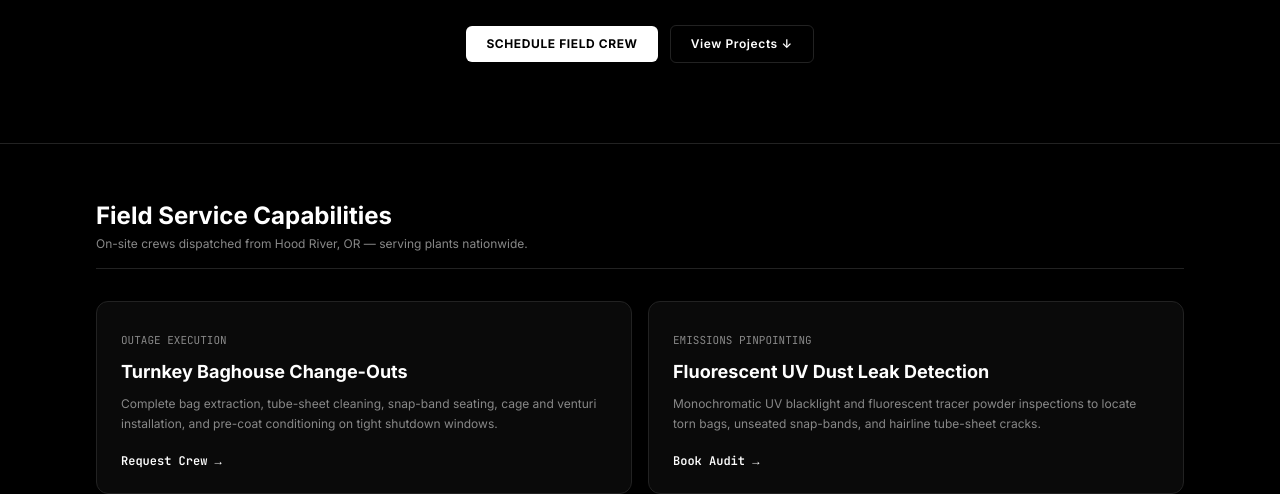
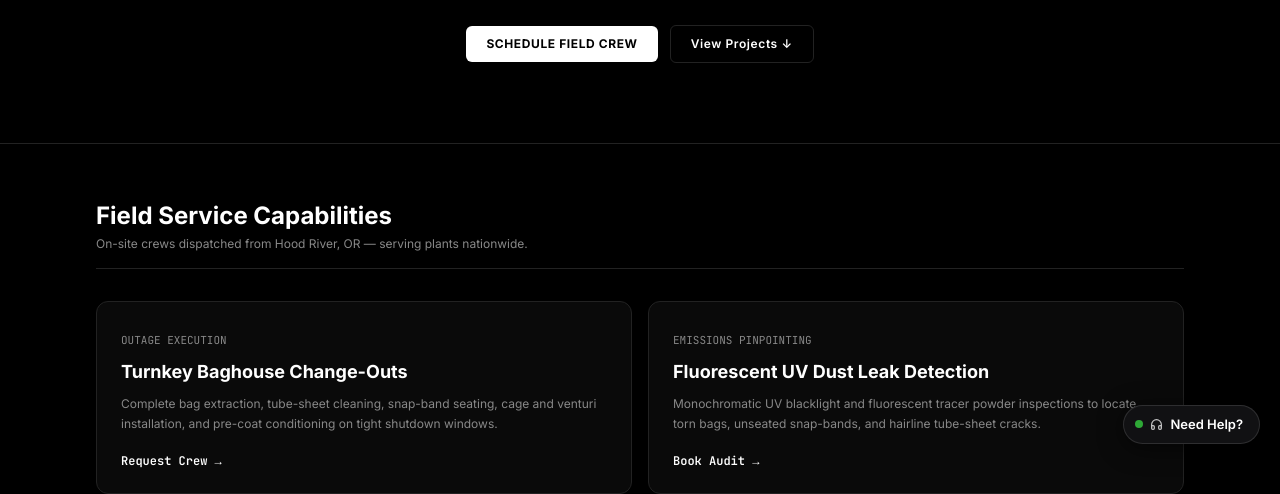
Before and after one commit to weltzienk/mounthoodfiltration-site, a plain HTML site: page field-services.html in a window 1280 px wide. Shown: the part 336-830 px from the top of the page. Drawn offline with nearby package versions, Linux system fonts and the light colour scheme.

Commit message:
Add compact floating quick-contact bubble widget across all pages

```diff
--- /dev/null
+++ b/assets/quick-contact.js
@@ -0,0 +1,194 @@
+/* Mount Hood Filtration — Floating Quick Contact Widget
+   Shared across all pages. Injects its own CSS + HTML, no dependencies. */
+(function () {
+  'use strict';
+
+  /* ── CSS ───────────────────────────────────────────────────────────── */
+  var css = [
+    /* Trigger pill */
+    '#qc-trigger{position:fixed;bottom:1.25rem;right:1.25rem;z-index:49;display:flex;align-items:center;gap:.45rem;padding:.55rem 1rem .55rem .7rem;background:#111113;border:1px solid rgba(255,255,255,.12);border-radius:9999px;cursor:pointer;font-family:inherit;font-size:13px;font-weight:600;color:#fff;box-shadow:0 4px 24px rgba(0,0,0,.55);transition:border-color .2s,box-shadow .2s;user-select:none;}',
+    '#qc-trigger:hover{border-color:rgba(255,255,255,.28);box-shadow:0 6px 32px rgba(0,0,0,.65);}',
+    /* Green pulse dot */
+    '.qcd{width:8px;height:8px;border-radius:50%;background:#2ea836;position:relative;flex-shrink:0;}',
+    '.qcd::after{content:"";position:absolute;inset:-3px;border-radius:50%;background:#2ea836;opacity:.35;animation:qcp 2s ease-in-out infinite;}',
+    '@keyframes qcp{0%,100%{transform:scale(1);opacity:.35}50%{transform:scale(1.65);opacity:0}}',
+    /* Panel */
+    '#qc-panel{position:fixed;bottom:4.5rem;right:1.25rem;z-index:49;width:340px;max-width:calc(100vw - 2rem);background:#111113;border:1px solid rgba(255,255,255,.1);border-radius:.875rem;box-shadow:0 8px 48px rgba(0,0,0,.72);font-family:inherit;overflow:hidden;display:none;}',
+    '#qc-panel.qcopen{display:block;animation:qcsu .18s ease-out;}',
+    '@keyframes qcsu{from{opacity:0;transform:translateY(10px)}to{opacity:1;transform:translateY(0)}}',
+    /* Header */
+    '.qch{display:flex;align-items:flex-start;justify-content:space-between;padding:.875rem 1rem .75rem;border-bottom:1px solid rgba(255,255,255,.07);}',
+    '.qcht{display:flex;align-items:center;gap:.45rem;font-size:13px;font-weight:700;color:#fff;}',
+    '.qcs{font-size:11px;color:#71717a;margin-top:3px;}',
+    '.qcx{background:none;border:none;color:#71717a;font-size:20px;line-height:1;cursor:pointer;padding:0;margin-top:-2px;transition:color .15s;}',
+    '.qcx:hover{color:#fff}',
+    /* Body */
+    '.qcb{padding:.875rem 1rem;display:flex;flex-direction:column;gap:.65rem;}',
+    /* Action buttons */
+    '.qcag{display:grid;grid-template-columns:1fr 1fr;gap:.45rem;}',
+    '.qcab{display:flex;align-items:center;justify-content:center;gap:.35rem;padding:.5rem .6rem;border-radius:.45rem;font-size:12px;font-weight:600;text-decoration:none;border:1px solid rgba(255,255,255,.1);background:rgba(255,255,255,.04);color:#fff;cursor:pointer;transition:background .15s,border-color .15s;white-space:nowrap;width:100%;box-sizing:border-box;}',
+    '.qcab:hover{background:rgba(255,255,255,.09);border-color:rgba(255,255,255,.22);}',
+    /* Email row */
+    '.qcer{display:flex;gap:.35rem;}',
+    '.qcea{flex:1;min-width:0;display:flex;align-items:center;gap:.35rem;padding:.5rem .6rem;border-radius:.45rem;font-size:11.5px;font-weight:600;text-decoration:none;border:1px solid rgba(255,255,255,.1);background:rgba(255,255,255,.04);color:#fff;white-space:nowrap;overflow:hidden;text-overflow:ellipsis;transition:background .15s;}',
+    '.qcea:hover{background:rgba(255,255,255,.09);}',
+    '#qc-copy{flex-shrink:0;padding:.5rem .6rem;border-radius:.45rem;font-size:11px;font-weight:700;border:1px solid rgba(255,255,255,.1);background:rgba(255,255,255,.04);color:#a1a1aa;cursor:pointer;transition:all .15s;white-space:nowrap;}',
+    '#qc-copy:hover{background:rgba(255,255,255,.09);color:#fff;}',
+    '#qc-copy.qccopied{background:rgba(46,168,54,.14);border-color:rgba(46,168,54,.4);color:#2ea836;}',
+    /* Divider */
+    '.qcdiv{height:1px;background:rgba(255,255,255,.07);}',
+    /* Pills */
+    '.qcpl{font-size:10px;font-weight:700;letter-spacing:.1em;color:#52525b;text-transform:uppercase;margin-bottom:.4rem;}',
+    '.qcps{display:flex;gap:.35rem;flex-wrap:wrap;}',
+    '.qcpi{padding:.32rem .65rem;border-radius:9999px;font-size:11px;font-weight:600;border:1px solid rgba(255,255,255,.1);background:rgba(255,255,255,.04);color:#d4d4d8;cursor:pointer;transition:all .15s;}',
+    '.qcpi:hover,.qcpi.qcpa{background:rgba(46,168,54,.12);border-color:rgba(46,168,54,.4);color:#fff;}',
+    /* Inputs */
+    '.qcin,.qcta{width:100%;background:rgba(255,255,255,.04);border:1px solid rgba(255,255,255,.1);border-radius:.45rem;padding:.55rem .7rem;font-size:12px;color:#fff;font-family:inherit;outline:none;transition:border-color .15s;resize:none;box-sizing:border-box;}',
+    '.qcin::placeholder,.qcta::placeholder{color:#52525b;}',
+    '.qcin:focus,.qcta:focus{border-color:rgba(46,168,54,.5);}',
+    '.qcfw{display:flex;flex-direction:column;gap:.45rem;}',
+    /* Submit */
+    '.qcsb{width:100%;padding:.6rem;border-radius:.45rem;background:#2ea836;border:none;color:#fff;font-size:12px;font-weight:700;cursor:pointer;transition:background .15s;letter-spacing:.03em;margin-top:.45rem;}',
+    '.qcsb:hover{background:#259930;}',
+    '.qcsb:disabled{opacity:.55;cursor:not-allowed;}',
+    /* Confirm */
+    '#qc-ok{display:none;padding:.7rem;border-radius:.45rem;background:rgba(46,168,54,.1);border:1px solid rgba(46,168,54,.28);font-size:12px;font-weight:600;color:#2ea836;text-align:center;}'
+  ].join('');
+
+  /* ── HTML ───────────────────────────────────────────────────────────── */
+  var phoneIco = '<svg width="13" height="13" viewBox="0 0 24 24" fill="none" stroke="currentColor" stroke-width="2.2" stroke-linecap="round" stroke-linejoin="round"><path d="M22 16.92v3a2 2 0 01-2.18 2 19.79 19.79 0 01-8.63-3.07A19.5 19.5 0 013.07 9.63a19.79 19.79 0 01-3.07-8.63A2 2 0 012.18 1h3a2 2 0 012 1.72c.13.96.36 1.9.7 2.81a2 2 0 01-.45 2.11L6.91 8.09a16 16 0 006 6l1.46-1.46a2 2 0 012.11-.45c.91.34 1.85.57 2.81.7A2 2 0 0122 15.92z"/></svg>';
+  var emailIco = '<svg width="12" height="12" viewBox="0 0 24 24" fill="none" stroke="currentColor" stroke-width="2.2" stroke-linecap="round" stroke-linejoin="round"><rect x="2" y="4" width="20" height="16" rx="2"/><path d="m22 7-8.97 5.7a1.94 1.94 0 01-2.06 0L2 7"/></svg>';
+  var headsetIco = '<svg width="13" height="13" viewBox="0 0 24 24" fill="none" stroke="currentColor" stroke-width="2.2" stroke-linecap="round" stroke-linejoin="round" style="opacity:.75"><path d="M3 18v-6a9 9 0 0118 0v6"/><path d="M21 19a2 2 0 01-2 2h-1a2 2 0 01-2-2v-3a2 2 0 012-2h3zM3 19a2 2 0 002 2h1a2 2 0 002-2v-3a2 2 0 00-2-2H3z"/></svg>';
+
+  var html = [
+    '<button id="qc-trigger" onclick="qcToggle()" aria-label="Quick Contact">',
+      '<span class="qcd"></span>',
+      headsetIco,
+      '<span>Need Help?</span>',
+    '</button>',
+
+    '<div id="qc-panel" role="dialog" aria-modal="true" aria-label="Quick Contact">',
+      '<div class="qch">',
+        '<div>',
+          '<div class="qcht"><span class="qcd"></span>Talk to a Filtration Specialist</div>',
+          '<div class="qcs">Skip the wizard\u2014reach our team directly.</div>',
+        '</div>',
+        '<button class="qcx" onclick="qcToggle()" aria-label="Close">&times;</button>',
+      '</div>',
+
+      '<div class="qcb">',
+
+        '<div class="qcag">',
+          '<a class="qcab" href="tel:+15412750340">' + phoneIco + '(541)\u00a0275-0340</a>',
+          '<div class="qcer">',
+            '<a class="qcea" href="mailto:info@mounthoodfiltration.com">' + emailIco + 'Email Us</a>',
+            '<button id="qc-copy" onclick="qcCopyEmail()">Copy</button>',
+          '</div>',
+        '</div>',
+
+        '<div class="qcdiv"></div>',
+
+        '<div>',
+          '<div class="qcpl">What do you need?</div>',
+          '<div class="qcps">',
+            '<button class="qcpi" onclick="qcPill(this,\'match\')">Match a Part #</button>',
+            '<button class="qcpi" onclick="qcPill(this,\'crew\')">Field Crew / Outage</button>',
+            '<button class="qcpi" onclick="qcPill(this,\'question\')">Quick Question</button>',
+          '</div>',
+        '</div>',
+
+        '<div class="qcdiv"></div>',
+
+        '<div id="qc-form">',
+          '<div class="qcfw">',
+            '<input id="qc-contact" class="qcin" type="text" placeholder="Your phone or email" required />',
+            '<textarea id="qc-msg" class="qcta" rows="2" placeholder="Ask us anything\u2014bags, cages, cartridges, valves, or lead times\u2026" required></textarea>',
+          '</div>',
+          '<button class="qcsb" onclick="qcSend()">Send Quick Message &rarr;</button>',
+        '</div>',
+        '<div id="qc-ok">Got it\u2014our team will call or email you right back.</div>',
+
+      '</div>',
+    '</div>'
+  ].join('');
+
+  /* ── Mount ──────────────────────────────────────────────────────────── */
+  var style = document.createElement('style');
+  style.textContent = css;
+  document.head.appendChild(style);
+
+  var wrap = document.createElement('div');
+  wrap.innerHTML = html;
+  document.body.appendChild(wrap);
+
+  /* ── Handlers ───────────────────────────────────────────────────────── */
+  window.qcToggle = function () {
+    var p = document.getElementById('qc-panel');
+    p.classList.toggle('qcopen');
+  };
+
+  window.qcCopyEmail = function () {
+    navigator.clipboard.writeText('info@mounthoodfiltration.com').then(function () {
+      var btn = document.getElementById('qc-copy');
+      btn.textContent = 'Copied \u2713';
+      btn.classList.add('qccopied');
+      setTimeout(function () {
+        btn.textContent = 'Copy';
+        btn.classList.remove('qccopied');
+      }, 2200);
+    });
+  };
+
+  window.qcPill = function (el, topic) {
+    document.querySelectorAll('.qcpi').forEach(function (p) { p.classList.remove('qcpa'); });
+    el.classList.add('qcpa');
+    var msg = document.getElementById('qc-msg');
+    if (topic === 'match') {
+      msg.value = 'Hi, I need help cross-referencing/matching a filter part number: ';
+    } else if (topic === 'crew') {
+      msg.value = 'Hi, we need field service / outage support at our plant: ';
+    } else {
+      msg.value = '';
+      msg.placeholder = 'Ask us anything\u2014bags, cages, cartridges, valves, or lead times\u2026';
+    }
+    msg.focus();
+  };
+
+  window.qcSend = async function () {
+    var contact = document.getElementById('qc-contact').value.trim();
+    var message = document.getElementById('qc-msg').value.trim();
+    if (!contact || !message) {
+      document.getElementById('qc-contact').focus();
+      return;
+    }
+    var btn = document.querySelector('.qcsb');
+    btn.disabled = true;
+    btn.textContent = 'Sending\u2026';
+    try {
+      await fetch('https://formsubmit.co/ajax/43a25cb8b3fde5915648ce87075176cf', {
+        method: 'POST',
+        headers: { 'Content-Type': 'application/json', Accept: 'application/json' },
+        body: JSON.stringify({
+          _subject: 'Quick Contact Bubble Inquiry - Mount Hood Filtration',
+          _captcha: 'false',
+          _template: 'table',
+          Contact: contact,
+          Message: message,
+          Source: 'Quick Contact Widget \u2014 ' + window.location.pathname
+        })
+      });
+    } catch (_) {}
+    document.getElementById('qc-form').style.display = 'none';
+    document.getElementById('qc-ok').style.display = 'block';
+  };
+
+  /* Close on outside click */
+  document.addEventListener('click', function (e) {
+    var p = document.getElementById('qc-panel');
+    var t = document.getElementById('qc-trigger');
+    if (p && t && p.classList.contains('qcopen') &&
+        !p.contains(e.target) && !t.contains(e.target)) {
+      p.classList.remove('qcopen');
+    }
+  });
+})();
--- a/field-services.html
+++ b/field-services.html
@@ -230,5 +230,6 @@
     </div>
   </footer>
 
+  <script src="assets/quick-contact.js"></script>
 </body>
 </html>
```
Also changed, not shown: index.html (+1 -0 lines).
